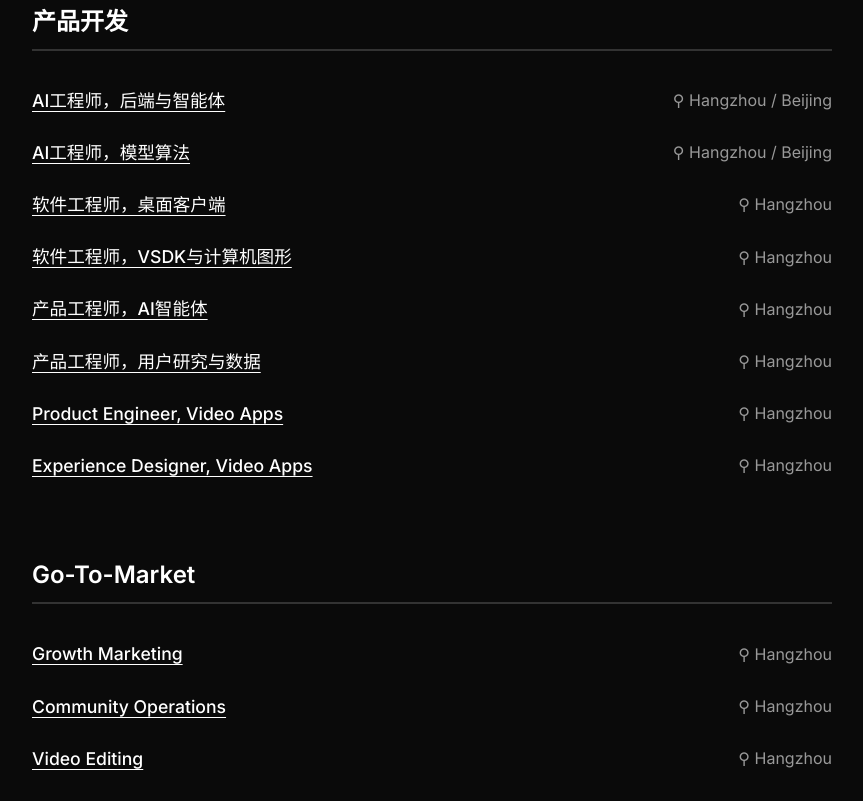
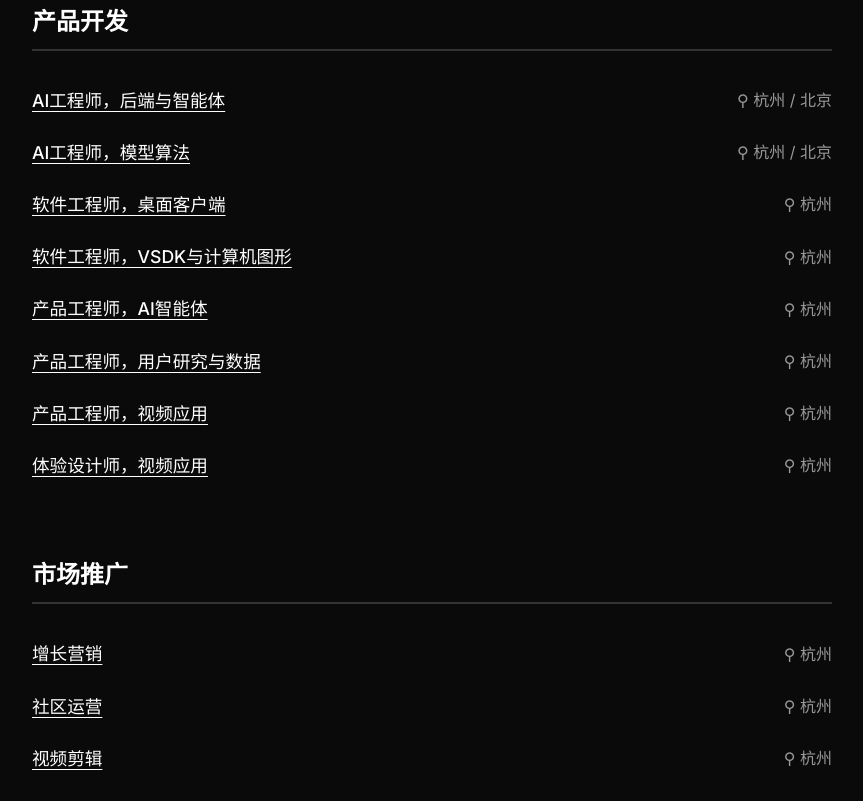
Before and after one commit to vattention/vattention.github.io, a plain HTML site: page index.html in a window 1280 px wide. Shown: the part 1619-2420 px from the top of the page, without its empty margins (208-1071 px from the left). Drawn offline with Linux system fonts and the light colour scheme.

Commit message:
up lang switch

```diff
--- a/index.html
+++ b/index.html
@@ -109,7 +109,7 @@
                 <span class="char" data-char="o">o</span>
                 <span class="char" data-char="n">n</span>
             </h1>
-            <p class="hero-subtitle" data-zh="前瞻性关注，未来创新" data-en="Visionary Attention, Future Invention">Visionary Attention, Future Invention</p>
+            <p class="hero-subtitle" data-zh="思接千载，视通万里" data-en="Visionary Attention, Future Invention">Visionary Attention, Future Invention</p>
         </div>
     </header>
 
@@ -143,73 +143,73 @@
                         <div class="job-row">
                             <a href="ai_engineer_backend.html" class="job-link" target="_blank" rel="noopener noreferrer">
                                 <div class="job-title" data-zh="AI工程师，后端与智能体" data-en="AI Engineer, Backend & Agent">AI Engineer, Backend & Agent</div>
-                                <div class="job-location">⚲ Hangzhou / Beijing</div>
+                                <div class="job-location" data-zh="⚲ 杭州 / 北京" data-en="⚲ Hangzhou / Beijing">⚲ Hangzhou / Beijing</div>
                             </a>
                         </div>
                         <div class="job-row">
                             <a href="ai_engineer_model.html" class="job-link" target="_blank" rel="noopener noreferrer">
                                 <div class="job-title" data-zh="AI工程师，模型算法" data-en="AI Engineer, Model Algorithm">AI Engineer, Model Algorithm</div>
-                                <div class="job-location">⚲ Hangzhou / Beijing</div>
+                                <div class="job-location" data-zh="⚲ 杭州 / 北京" data-en="⚲ Hangzhou / Beijing">⚲ Hangzhou / Beijing</div>
                             </a>
                         </div>
                         <div class="job-row">
                             <a href="client_engineer.html" class="job-link" target="_blank" rel="noopener noreferrer">
                                 <div class="job-title" data-zh="软件工程师，桌面客户端" data-en="Software Engineer, Desktop Client">Software Engineer, Desktop Client</div>
-                                <div class="job-location">⚲ Hangzhou</div>
+                                <div class="job-location" data-zh="⚲ 杭州" data-en="⚲ Hangzhou">⚲ Hangzhou</div>
                             </a>
                         </div>
                         <div class="job-row">
                             <a href="vsdk_engineer.html" class="job-link" target="_blank" rel="noopener noreferrer">
                                 <div class="job-title" data-zh="软件工程师，VSDK与计算机图形" data-en="Software Engineer, VSDK & Computer Graphics">Software Engineer, VSDK & Computer Graphics</div>
-                                <div class="job-location">⚲ Hangzhou</div>
+                                <div class="job-location" data-zh="⚲ 杭州" data-en="⚲ Hangzhou">⚲ Hangzhou</div>
                             </a>
                         </div>
                         <div class="job-row">
                             <a href="product_engineer_ai.html" class="job-link" target="_blank" rel="noopener noreferrer">
                                 <div class="job-title" data-zh="产品工程师，AI智能体" data-en="Product Engineer, AI Agent">Product Engineer, AI Agent</div>
-                                <div class="job-location">⚲ Hangzhou</div>
+                                <div class="job-location" data-zh="⚲ 杭州" data-en="⚲ Hangzhou">⚲ Hangzhou</div>
                             </a>
                         </div>
                         <div class="job-row">
                             <a href="product_engineer_urd.html" class="job-link" target="_blank" rel="noopener noreferrer">
                                 <div class="job-title" data-zh="产品工程师，用户研究与数据" data-en="Product Engineer, User Research & Data">Product Engineer, User Research & Data</div>
-                                <div class="job-location">⚲ Hangzhou</div>
+                                <div class="job-location" data-zh="⚲ 杭州" data-en="⚲ Hangzhou">⚲ Hangzhou</div>
                             </a>
                         </div>
                         <div class="job-row">
                             <a href="product_engineer_video.html" class="job-link" target="_blank" rel="noopener noreferrer">
-                                <div class="job-title">Product Engineer, Video Apps</div>
-                                <div class="job-location">⚲ Hangzhou</div>
+                                <div class="job-title" data-zh="产品工程师，视频应用" data-en="Product Engineer, Video Apps">Product Engineer, Video Apps</div>
+                                <div class="job-location" data-zh="⚲ 杭州" data-en="⚲ Hangzhou">⚲ Hangzhou</div>
                             </a>
                         </div>
                         <div class="job-row">
                             <a href="designer.html" class="job-link" target="_blank" rel="noopener noreferrer">
-                                <div class="job-title">Experience Designer, Video Apps</div>
-                                <div class="job-location">⚲ Hangzhou</div>
+                                <div class="job-title" data-zh="体验设计师，视频应用" data-en="Experience Designer, Video Apps">Experience Designer, Video Apps</div>
+                                <div class="job-location" data-zh="⚲ 杭州" data-en="⚲ Hangzhou">⚲ Hangzhou</div>
                             </a>
                         </div>
                     </div>
                 </div>
 
                 <div class="job-category">
-                    <h3 class="category-title">Go-To-Market</h3>
+                    <h3 class="category-title" data-zh="市场推广" data-en="Go-To-Market">Go-To-Market</h3>
                     <div class="job-table">
                         <div class="job-row">
                             <a href="growth_marketing.html" class="job-link" target="_blank" rel="noopener noreferrer">
-                                <div class="job-title">Growth Marketing</div>
-                                <div class="job-location">⚲ Hangzhou</div>
+                                <div class="job-title" data-zh="增长营销" data-en="Growth Marketing">Growth Marketing</div>
+                                <div class="job-location" data-zh="⚲ 杭州" data-en="⚲ Hangzhou">⚲ Hangzhou</div>
                             </a>
                         </div>
                         <div class="job-row">
                             <a href="community_operations.html" class="job-link" target="_blank" rel="noopener noreferrer">
-                                <div class="job-title">Community Operations</div>
-                                <div class="job-location">⚲ Hangzhou</div>
+                                <div class="job-title" data-zh="社区运营" data-en="Community Operations">Community Operations</div>
+                                <div class="job-location" data-zh="⚲ 杭州" data-en="⚲ Hangzhou">⚲ Hangzhou</div>
                             </a>
                         </div>
                         <div class="job-row">
                             <a href="video_editing.html" class="job-link" target="_blank" rel="noopener noreferrer">
-                                <div class="job-title">Video Editing</div>
-                                <div class="job-location">⚲ Hangzhou</div>
+                                <div class="job-title" data-zh="视频剪辑" data-en="Video Editing">Video Editing</div>
+                                <div class="job-location" data-zh="⚲ 杭州" data-en="⚲ Hangzhou">⚲ Hangzhou</div>
                             </a>
                         </div>
                     </div>
```
